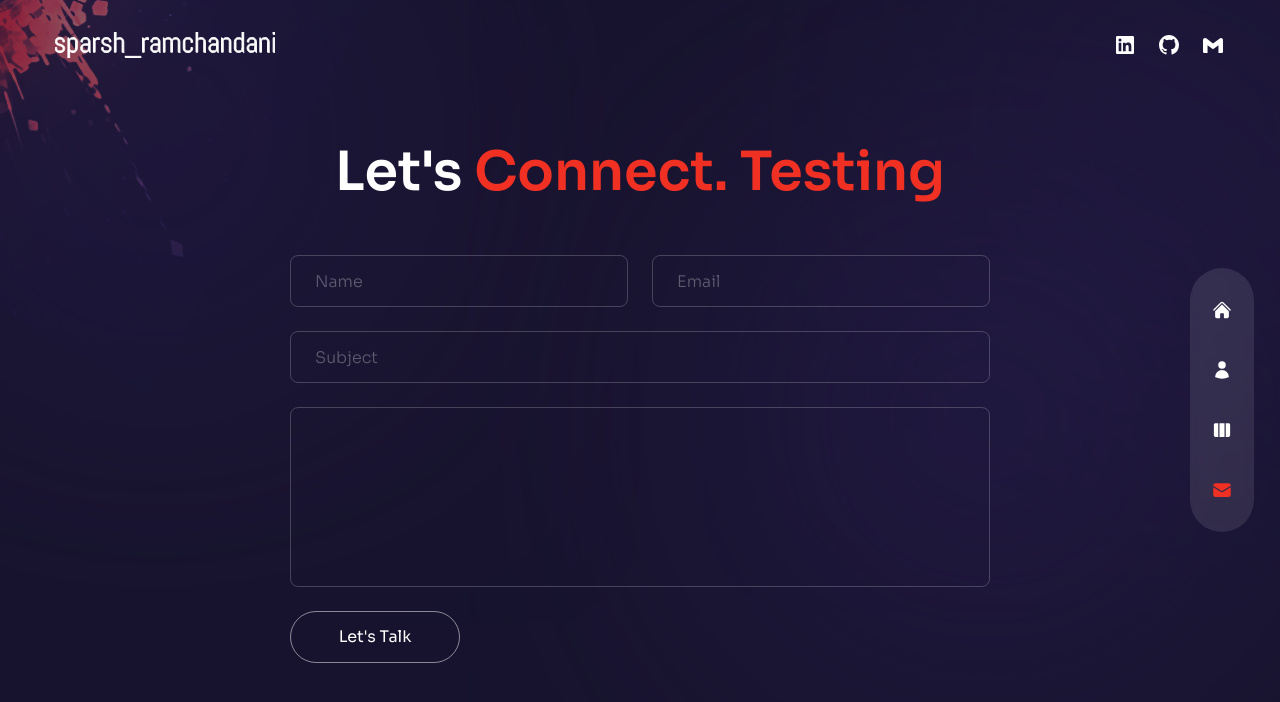
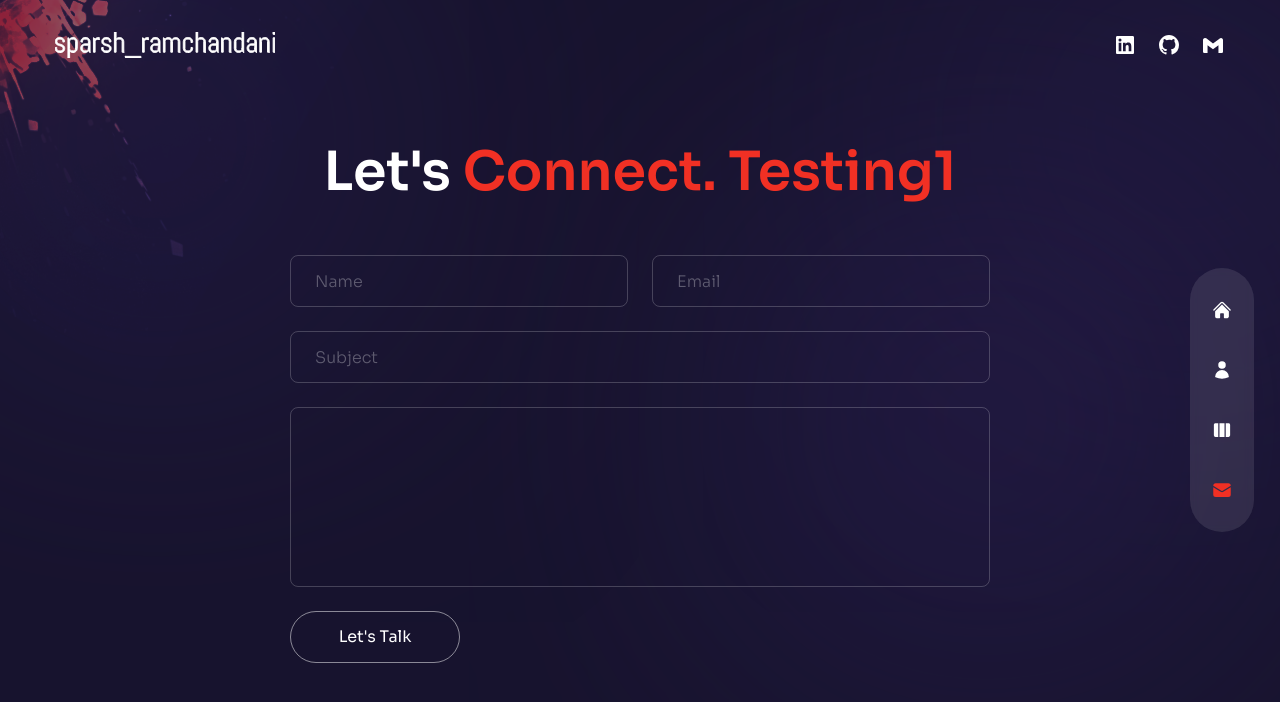
Before and after one commit to sparshramchandani-NEU/portfolio-devops, a Next.js app: page /contact in a window 1280 px wide. Shown: the top 702 px of the page. Built offline with nearby package versions, Linux system fonts and the light colour scheme.

Commit message:
testing CI/CD

```diff
--- a/pages/contact/index.js
+++ b/pages/contact/index.js
@@ -24,7 +24,7 @@ const Contact = () => {
             exit="exit"
             className="h2 text-center mb-12"
           >
-            Let's <span className="text-accent">Connect. Testing</span>
+            Let's <span className="text-accent">Connect. Testing1</span>
           </motion.h2>
           {/* form */}
           <motion.form
```
